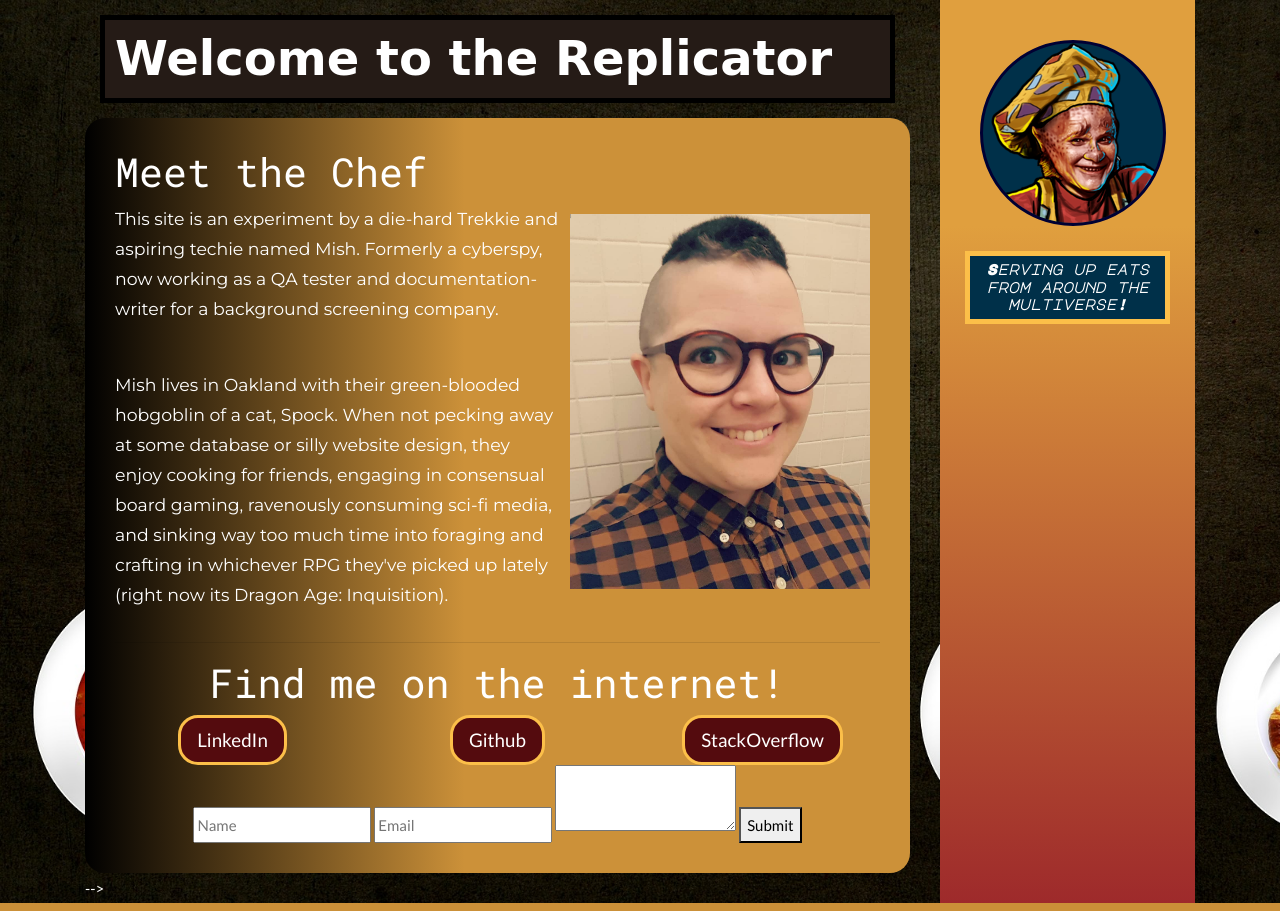
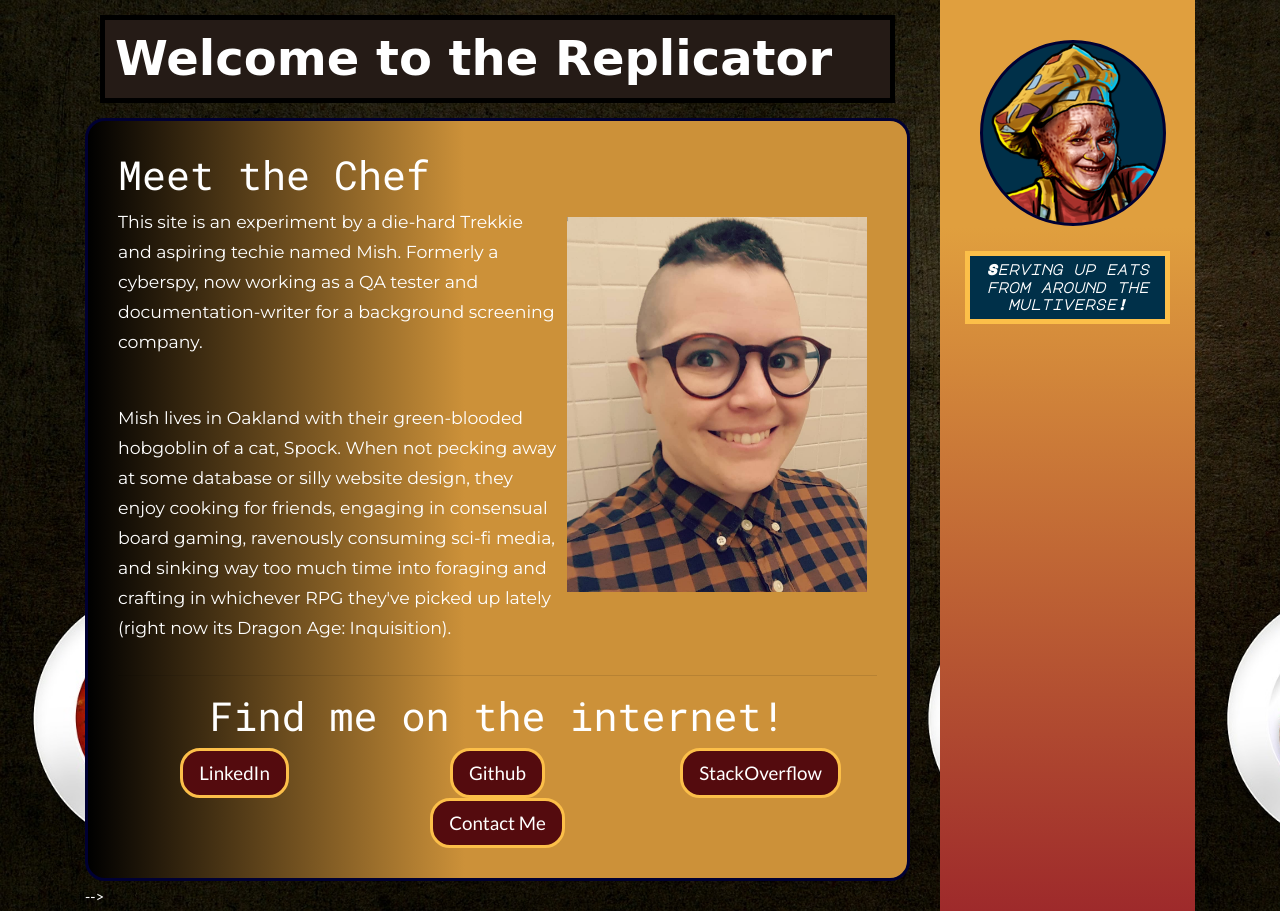
Before and after one commit to mishkatonik/replicator-django, a Python web app: template templates/meet-the-chef.html in a window 1280 px wide. Run offline with Jinja, Linux system fonts and the light colour scheme; the template is opened without the code that fills it, so the values that code supplies are empty; some libraries are stand-ins or nearby versions; some web fonts are replaced.

Commit message:
added new content file for contact form page

```diff
--- a/static/css/styles.css
+++ b/static/css/styles.css
@@ -62,6 +62,7 @@ div.recipe-card {
 	background: rgb(0,0,0);
 	background: linear-gradient(90deg, rgba(0,0,0,1) 0%, #003049 46%);
 	padding: 30px;
+	border: solid #000033;
 	border-radius: 20px;
 }
 
@@ -86,6 +87,7 @@ div.about-section {
 	background: rgb(0,0,0);
 	background: linear-gradient(90deg, rgba(0,0,0,1) 0%, #540B0E 46%);
 	padding: 30px;
+	border: solid #000033;
 	border-radius: 20px;
 }
 
@@ -103,6 +105,7 @@ div.chef-info {
 	background: rgb(0,0,0);
 	background: linear-gradient(90deg, rgba(0,0,0,1) 0%, #CC9139 46%);
 	padding: 30px;
+	border: solid #000033;
 	border-radius: 20px;
 }
 
@@ -111,3 +114,11 @@ img.me {
 	width: 300px;
 	margin: 10px;
 }
+
+div.contact-form {
+	background: rgb(0,0,0);
+	background: linear-gradient(to right, #1a2a6c, #b21f1f, #fdbb2d);;
+	padding: 30px;
+	border: solid #000033;
+	border-radius: 20px;
+}
--- a/templates/meet-the-chef.html
+++ b/templates/meet-the-chef.html
@@ -5,9 +5,8 @@
     				<!-- meet the chef -->
     				<div class="chef-info">
     					<div class="row">
-    						<div class=col>
+    						<div class=col-md>
     							<h2 class=chef-title>Meet the Chef</h2>
-    					<!-- -----------TITLE GOES ABOVE HERE ------------------------------------------->
 
 		    					<img class="me" src="./static/images/me-uncropped.jpg"/>
 		    					<p class="chef">
@@ -21,29 +20,24 @@
 						</div>
 						<hr/>
 						<div class="row">
-							<div class="col" align="center">
+							<div class="col-md" align="center">
 								<h2>Find me on the internet! </h2>
 							</div>
 						</div>
 						<div class="row">
-							<div class="col" align="center">
+							<div class="col-md" align="center">
 								<a href="https://www.linkedin.com/in/michellenmercer" target="_blank"><button type="button" class="btn btn-primary btn-lg">LinkedIn</button></a>
 							</div>
-							<div class="col" align="center">
+							<div class="col-md" align="center">
 								<a href="https://github.com/mishkatonik" target="_blank"><button type="button" class="btn btn-primary btn-lg">Github</button></a>
 							</div>
-							<div class="col" align="center">
+							<div class="col-md" align="center">
 								<a href="https://stackoverflow.com/users/12065347/mish-mercer" target="_blank"><button type="button" class="btn btn-primary btn-lg">StackOverflow</button></a>
 							</div>
 						</div>
                         <div class="row">
-                            <div class="col" align="center">
-                                <form action="/meet-the-chef" method="POST">
-                                    <input name="name" placeholder="Name" />
-                                    <input name="email" type="email" placeholder="Email" />
-                                    <textarea name="message..."> </textarea>
-                                    <button type="submit">Submit</button>
-                                </form>
+                            <div class="col-md" align="center">
+                                <a href="./contact.html" target="_blank"><button type="button" class="btn btn-primary btn-lg">Contact Me</button></a>
                             </div>
                         </div>
     				</div>
--- a/urls.py
+++ b/urls.py
@@ -8,6 +8,7 @@ urlpatterns = [
     path('the-replicator', views.replicator),
     path('about', views.about),
     path('meet-the-chef', views.meet_the_chef),
+    path('contact', views.contact),
 ]
 
 # Boilerplate to include static files
```
Also changed, not shown: templates/contact.html (added, +18 -0 lines), views.py (+9 -35 lines).
